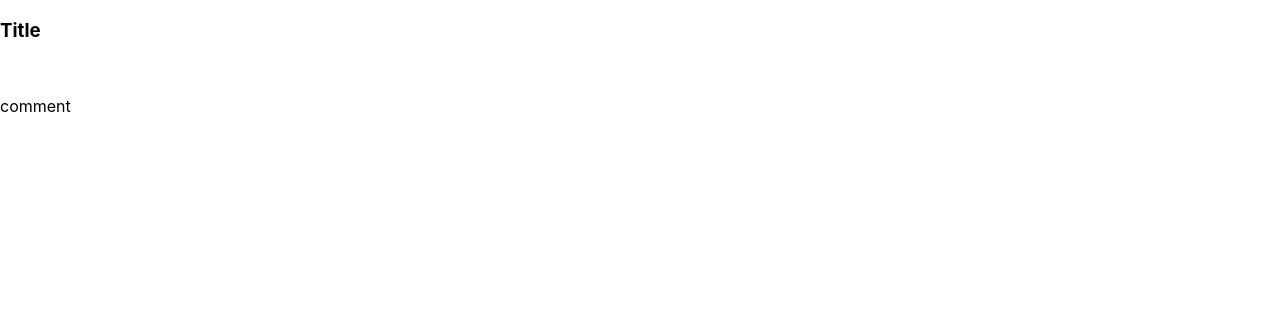
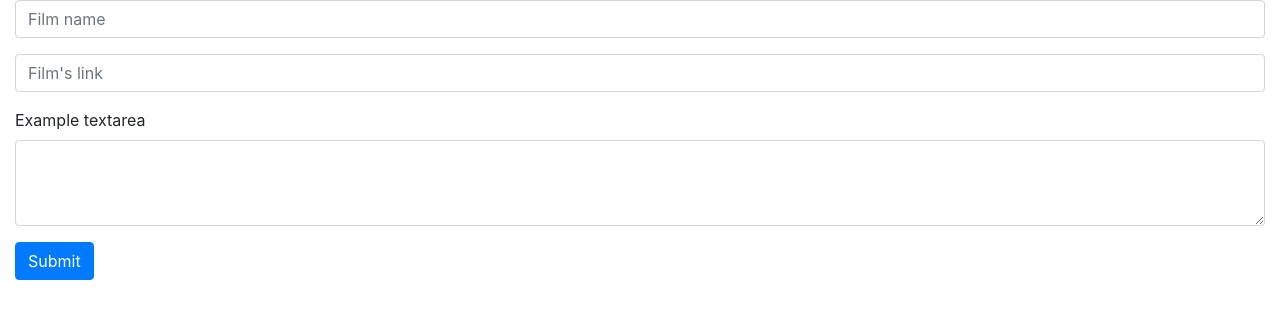
Before and after one commit to moni-be/react-movie-app, a React (Create React App) app: page / in a window 1280 px wide. Shown: the top 318 px of the page. Built offline with nearby package versions, Linux system fonts and the light colour scheme.

Commit message:
adding form

```diff
--- a/src/App.js
+++ b/src/App.js
@@ -1,5 +1,7 @@
 import React from 'react';
+import '../node_modules/bootstrap/dist/css/bootstrap.min.css';
 import FormMovie from './components/Form'
+
 
 
 function App() {
--- a/src/components/Form.js
+++ b/src/components/Form.js
@@ -4,9 +4,23 @@ import Movie from './MovieFile'
 class FormMovie extends Component {
     render(){
         return(
-
-
-            <Movie />
+            <div className="container-fluid">
+                <form>
+                    <div className="form-group">
+                        <input type="text" className="form-control" placeholder="Film name" />
+                    </div>
+                    <div class="form-group">
+                            <input type="text" className="form-control" placeholder="Film's link" />
+                    </div>
+                    <div className="form-group">
+                        <label for="exampleFormControlTextarea1">Example textarea</label>
+                        <textarea className="form-control" id="exampleFormControlTextarea1" rows="3"></textarea>
+                    </div>
+                    <div class="form-group">
+                        <button type="submit" className="btn btn-primary">Submit</button>
+                    </div>
+                </form>
+             </div>
 
         )
     }
--- /dev/null
+++ b/src/components/MovieFile.css
@@ -0,0 +1,3 @@
+.card {
+    width: 18rem;
+}
--- a/src/components/MovieFile.js
+++ b/src/components/MovieFile.js
@@ -1,12 +1,18 @@
 import React from 'react'
-import { render } from '@testing-library/react'
+import './MovieFile.css';
+
 
 function Movie (){
     return(
-    <div>
-        <h3>Title</h3>
-        <img src="" />
-        <p>comment</p>
+    <div className="container-fluid">
+        <div className="card" >
+            <img src="..." class="card-img-top" alt="..." />
+            <div className="card-body">
+                <h5 className="card-title">Card title</h5>
+                <p className="card-text">Some quick example text to build on the card title and make up the bulk of the card's content.</p>
+                <a href="#" className="btn btn-primary">Go somewhere</a>
+            </div>
+        </div>
     </div>
     )
 }
```
